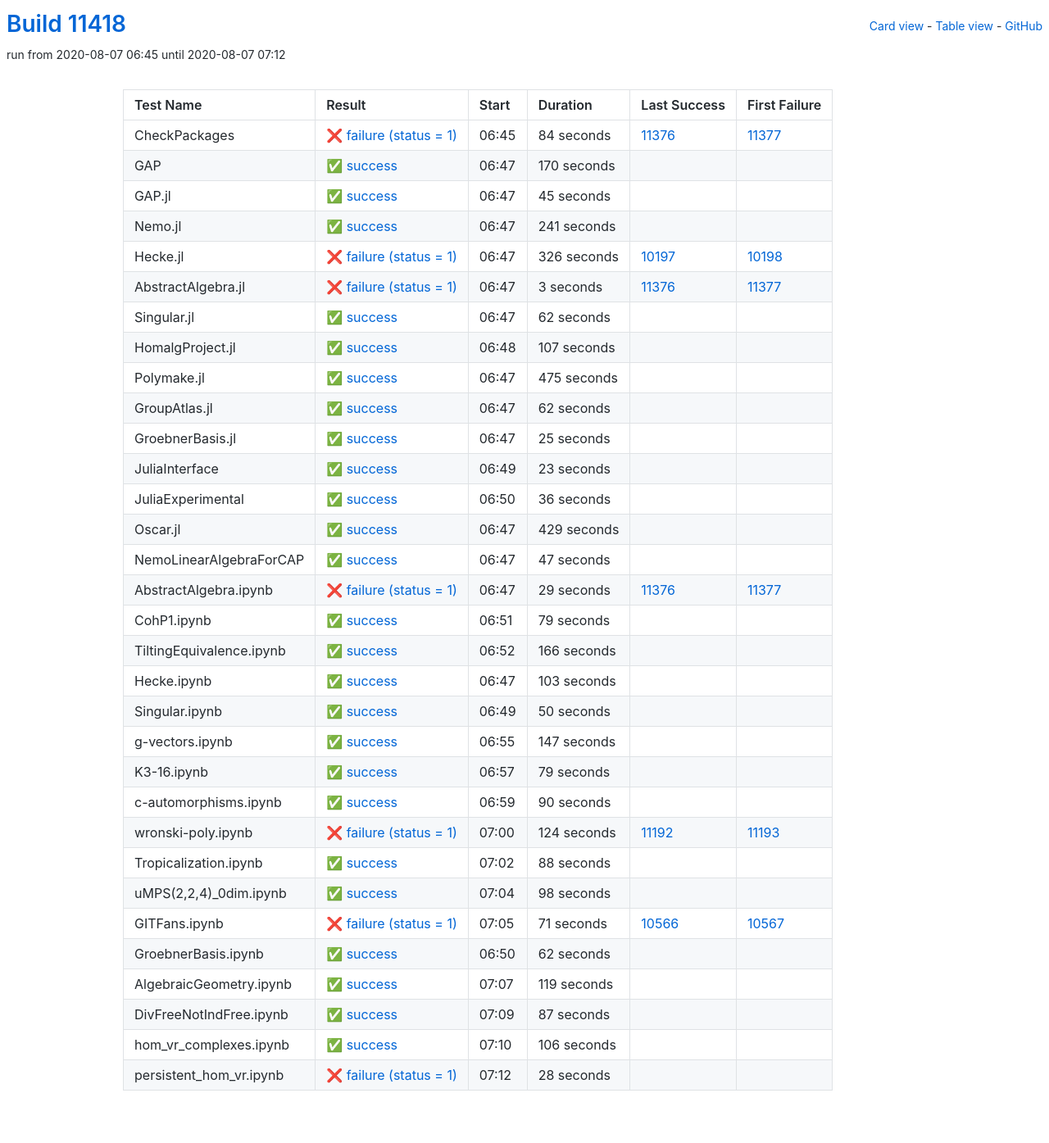
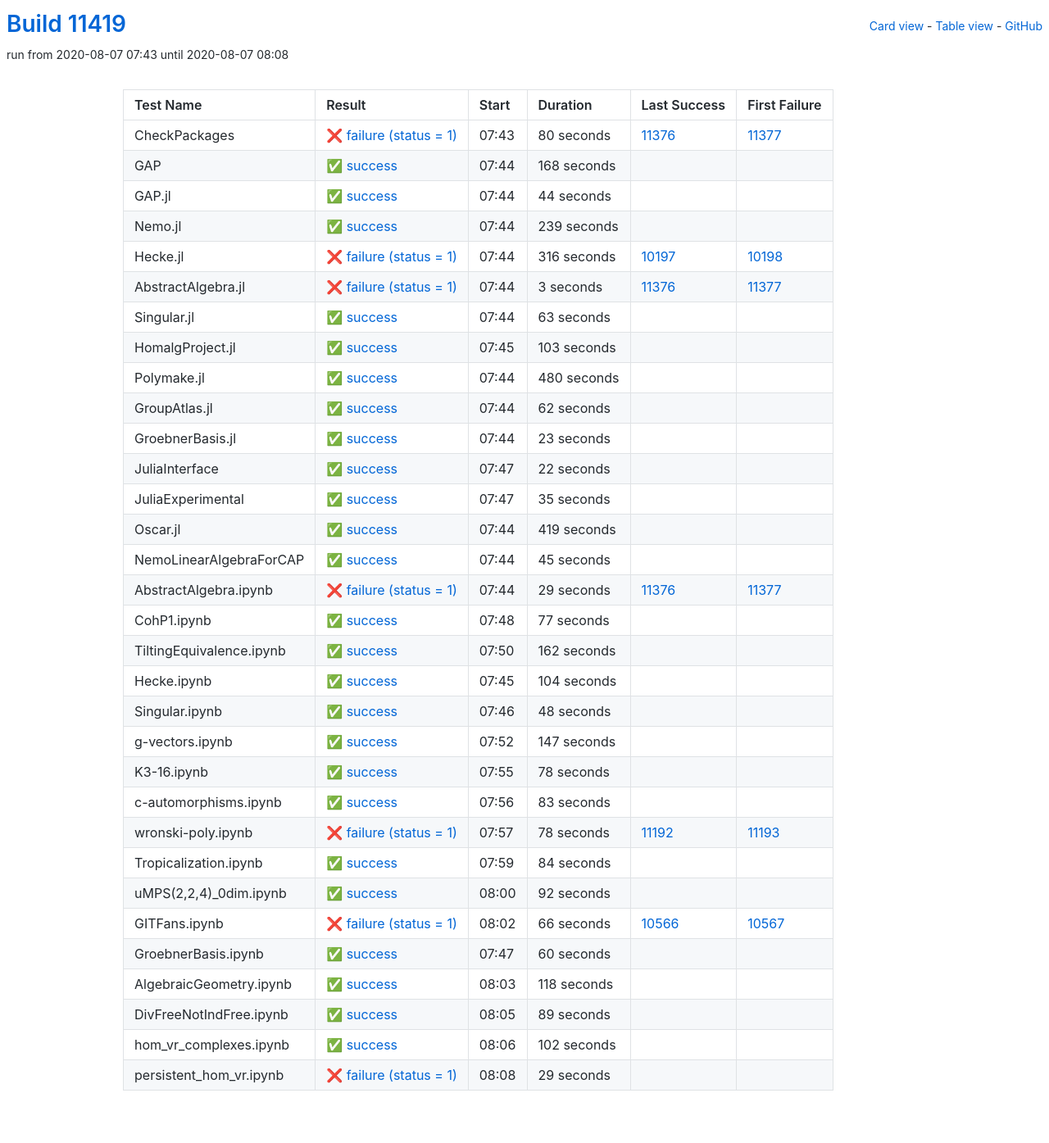
Before and after one commit to oscar-system/oscar-ci-status, a Jekyll site: the page built from table.html, in a window 1280 px wide. Shown: the whole page at 82% size. Built offline with Jekyll 4.4.1, drawn with Linux system fonts in a browser that asks for light colours.

Commit message:
Build #11419

```diff
--- a/_data/ci.yml
+++ b/_data/ci.yml
@@ -1,6 +1,6 @@
 ---
-build: 11418
-build_url: https://oscarci.mathematik.uni-kl.de/job/oscar/11418/
+build: 11419
+build_url: https://oscarci.mathematik.uni-kl.de/job/oscar/11419/
 job: oscar
 organization: oscar-system
 repo: oscar-ci-status
@@ -8,68 +8,68 @@
 tests:
 - name: CheckPackages
   id: checkpackages
-  log: https://oscarci.mathematik.uni-kl.de/job/oscar/11418/artifact/logs/build-11418/CheckPackages.log
-  start: 2020-08-07 06:45
+  log: https://oscarci.mathematik.uni-kl.de/job/oscar/11419/artifact/logs/build-11419/CheckPackages.log
+  start: 2020-08-07 07:43
   success: false
   exitcode: 1
   status: failure
-  duration: 84
+  duration: 80
   last_success: 11376
   last_success_url: https://oscarci.mathematik.uni-kl.de/job/oscar/11376/
   first_failure: 11377
   first_failure_url: https://oscarci.mathematik.uni-kl.de/job/oscar/11377/
 - name: GAP
   id: gap
-  log: https://oscarci.mathematik.uni-kl.de/job/oscar/11418/artifact/logs/build-11418/GAP.log
-  start: 2020-08-07 06:47
+  log: https://oscarci.mathematik.uni-kl.de/job/oscar/11419/artifact/logs/build-11419/GAP.log
+  start: 2020-08-07 07:44
   success: true
   exitcode: 0
   status: success
-  duration: 170
+  duration: 168
   last_success: false
   last_success_url:
   first_failure: false
   first_failure_url:
 - name: GAP.jl
   id: gap-jl
-  log: https://oscarci.mathematik.uni-kl.de/job/oscar/11418/artifact/logs/build-11418/GAP.jl.log
-  start: 2020-08-07 06:47
+  log: https://oscarci.mathematik.uni-kl.de/job/oscar/11419/artifact/logs/build-11419/GAP.jl.log
+  start: 2020-08-07 07:44
   success: true
   exitcode: 0
   status: success
-  duration: 45
+  duration: 44
   last_success: false
   last_success_url:
   first_failure: false
   first_failure_url:
 - name: Nemo.jl
   id: nemo-jl
-  log: https://oscarci.mathematik.uni-kl.de/job/oscar/11418/artifact/logs/build-11418/Nemo.jl.log
-  start: 2020-08-07 06:47
+  log: https://oscarci.mathematik.uni-kl.de/job/oscar/11419/artifact/logs/build-11419/Nemo.jl.log
+  start: 2020-08-07 07:44
   success: true
   exitcode: 0
   status: success
-  duration: 241
+  duration: 239
   last_success: false
   last_success_url:
   first_failure: false
   first_failure_url:
 - name: Hecke.jl
   id: hecke-jl
-  log: https://oscarci.mathematik.uni-kl.de/job/oscar/11418/artifact/logs/build-11418/Hecke.jl.log
-  start: 2020-08-07 06:47
+  log: https://oscarci.mathematik.uni-kl.de/job/oscar/11419/artifact/logs/build-11419/Hecke.jl.log
+  start: 2020-08-07 07:44
   success: false
   exitcode: 1
   status: failure
-  duration: 326
+  duration: 316
   last_success: 10197
   last_success_url: https://oscarci.mathematik.uni-kl.de/job/oscar/10197/
   first_failure: 10198
   first_failure_url: https://oscarci.mathematik.uni-kl.de/job/oscar/10198/
 - name: AbstractAlgebra.jl
   id: abstractalgebra-jl
-  log: https://oscarci.mathematik.uni-kl.de/job/oscar/11418/artifact/logs/build-11418/AbstractAlgebra.jl.log
-  start: 2020-08-07 06:47
+  log: https://oscarci.mathematik.uni-kl.de/job/oscar/11419/artifact/logs/build-11419/AbstractAlgebra.jl.log
+  start: 2020-08-07 07:44
   success: false
   exitcode: 1
   status: failure
@@ -80,44 +80,44 @@
   first_failure_url: https://oscarci.mathematik.uni-kl.de/job/oscar/11377/
 - name: Singular.jl
   id: singular-jl
-  log: https://oscarci.mathematik.uni-kl.de/job/oscar/11418/artifact/logs/build-11418/Singular.jl.log
-  start: 2020-08-07 06:47
+  log: https://oscarci.mathematik.uni-kl.de/job/oscar/11419/artifact/logs/build-11419/Singular.jl.log
+  start: 2020-08-07 07:44
   success: true
   exitcode: 0
   status: success
-  duration: 62
+  duration: 63
   last_success: false
   last_success_url:
   first_failure: false
   first_failure_url:
 - name: HomalgProject.jl
   id: homalgproject-jl
-  log: https://oscarci.mathematik.uni-kl.de/job/oscar/11418/artifact/logs/build-11418/HomalgProject.jl.log
-  start: 2020-08-07 06:48
+  log: https://oscarci.mathematik.uni-kl.de/job/oscar/11419/artifact/logs/build-11419/HomalgProject.jl.log
+  start: 2020-08-07 07:45
   success: true
   exitcode: 0
   status: success
-  duration: 107
+  duration: 103
   last_success: false
   last_success_url:
   first_failure: false
   first_failure_url:
 - name: Polymake.jl
   id: polymake-jl
-  log: https://oscarci.mathematik.uni-kl.de/job/oscar/11418/artifact/logs/build-11418/Polymake.jl.log
-  start: 2020-08-07 06:47
+  log: https://oscarci.mathematik.uni-kl.de/job/oscar/11419/artifact/logs/build-11419/Polymake.jl.log
+  start: 2020-08-07 07:44
   success: true
   exitcode: 0
   status: success
-  duration: 475
+  duration: 480
   last_success: false
   last_success_url:
   first_failure: false
   first_failure_url:
 - name: GroupAtlas.jl
   id: groupatlas-jl
-  log: https://oscarci.mathematik.uni-kl.de/job/oscar/11418/artifact/logs/build-11418/GroupAtlas.jl.log
-  start: 2020-08-07 06:47
+  log: https://oscarci.mathematik.uni-kl.de/job/oscar/11419/artifact/logs/build-11419/GroupAtlas.jl.log
+  start: 2020-08-07 07:44
   success: true
   exitcode: 0
   status: success
@@ -128,20 +128,8 @@
   first_failure_url:
 - name: GroebnerBasis.jl
   id: groebnerbasis-jl
-  log: https://oscarci.mathematik.uni-kl.de/job/oscar/11418/artifact/logs/build-11418/GroebnerBasis.jl.log
-  start: 2020-08-07 06:47
-  success: true
-  exitcode: 0
-  status: success
-  duration: 25
-  last_success: false
-  last_success_url:
-  first_failure: false
-  first_failure_url:
-- name: JuliaInterface
-  id: juliainterface
-  log: https://oscarci.mathematik.uni-kl.de/job/oscar/11418/artifact/logs/build-11418/JuliaInterface.log
-  start: 2020-08-07 06:49
+  log: https://oscarci.mathematik.uni-kl.de/job/oscar/11419/artifact/logs/build-11419/GroebnerBasis.jl.log
+  start: 2020-08-07 07:44
   success: true
   exitcode: 0
   status: success
@@ -150,46 +138,58 @@
   last_success_url:
   first_failure: false
   first_failure_url:
-- name: JuliaExperimental
-  id: juliaexperimental
-  log: https://oscarci.mathematik.uni-kl.de/job/oscar/11418/artifact/logs/build-11418/JuliaExperimental.log
-  start: 2020-08-07 06:50
+- name: JuliaInterface
+  id: juliainterface
+  log: https://oscarci.mathematik.uni-kl.de/job/oscar/11419/artifact/logs/build-11419/JuliaInterface.log
+  start: 2020-08-07 07:47
   success: true
   exitcode: 0
   status: success
-  duration: 36
+  duration: 22
+  last_success: false
+  last_success_url:
+  first_failure: false
+  first_failure_url:
+- name: JuliaExperimental
+  id: juliaexperimental
+  log: https://oscarci.mathematik.uni-kl.de/job/oscar/11419/artifact/logs/build-11419/JuliaExperimental.log
+  start: 2020-08-07 07:47
+  success: true
+  exitcode: 0
+  status: success
+  duration: 35
   last_success: false
   last_success_url:
   first_failure: false
   first_failure_url:
 - name: Oscar.jl
   id: oscar-jl
-  log: https://oscarci.mathematik.uni-kl.de/job/oscar/11418/artifact/logs/build-11418/Oscar.jl.log
-  start: 2020-08-07 06:47
+  log: https://oscarci.mathematik.uni-kl.de/job/oscar/11419/artifact/logs/build-11419/Oscar.jl.log
+  start: 2020-08-07 07:44
   success: true
   exitcode: 0
   status: success
-  duration: 429
+  duration: 419
   last_success: false
   last_success_url:
   first_failure: false
   first_failure_url:
 - name: NemoLinearAlgebraForCAP
   id: nemolinearalgebraforcap
-  log: https://oscarci.mathematik.uni-kl.de/job/oscar/11418/artifact/logs/build-11418/NemoLinearAlgebraForCAP.log
-  start: 2020-08-07 06:47
+  log: https://oscarci.mathematik.uni-kl.de/job/oscar/11419/artifact/logs/build-11419/NemoLinearAlgebraForCAP.log
+  start: 2020-08-07 07:44
   success: true
   exitcode: 0
   status: success
-  duration: 47
+  duration: 45
   last_success: false
   last_success_url:
   first_failure: false
   first_failure_url:
 - name: AbstractAlgebra.ipynb
   id: abstractalgebra-ipynb
-  log: https://oscarci.mathematik.uni-kl.de/job/oscar/11418/artifact/logs/build-11418/AbstractAlgebra.ipynb.log
-  start: 2020-08-07 06:47
+  log: https://oscarci.mathematik.uni-kl.de/job/oscar/11419/artifact/logs/build-11419/AbstractAlgebra.ipynb.log
+  start: 2020-08-07 07:44
   success: false
   exitcode: 1
   status: failure
@@ -200,56 +200,56 @@
   first_failure_url: https://oscarci.mathematik.uni-kl.de/job/oscar/11377/
 - name: CohP1.ipynb
   id: cohp1-ipynb
-  log: https://oscarci.mathematik.uni-kl.de/job/oscar/11418/artifact/logs/build-11418/CohP1.ipynb.log
-  start: 2020-08-07 06:51
+  log: https://oscarci.mathematik.uni-kl.de/job/oscar/11419/artifact/logs/build-11419/CohP1.ipynb.log
+  start: 2020-08-07 07:48
   success: true
   exitcode: 0
   status: success
-  duration: 79
+  duration: 77
   last_success: false
   last_success_url:
   first_failure: false
   first_failure_url:
 - name: TiltingEquivalence.ipynb
   id: tiltingequivalence-ipynb
-  log: https://oscarci.mathematik.uni-kl.de/job/oscar/11418/artifact/logs/build-11418/TiltingEquivalence.ipynb.log
-  start: 2020-08-07 06:52
+  log: https://oscarci.mathematik.uni-kl.de/job/oscar/11419/artifact/logs/build-11419/TiltingEquivalence.ipynb.log
+  start: 2020-08-07 07:50
   success: true
   exitcode: 0
   status: success
-  duration: 166
+  duration: 162
   last_success: false
   last_success_url:
   first_failure: false
   first_failure_url:
 - name: Hecke.ipynb
   id: hecke-ipynb
-  log: https://oscarci.mathematik.uni-kl.de/job/oscar/11418/artifact/logs/build-11418/Hecke.ipynb.log
-  start: 2020-08-07 06:47
+  log: https://oscarci.mathematik.uni-kl.de/job/oscar/11419/artifact/logs/build-11419/Hecke.ipynb.log
+  start: 2020-08-07 07:45
   success: true
   exitcode: 0
   status: success
-  duration: 103
+  duration: 104
   last_success: false
   last_success_url:
   first_failure: false
   first_failure_url:
 - name: Singular.ipynb
   id: singular-ipynb
-  log: https://oscarci.mathematik.uni-kl.de/job/oscar/11418/artifact/logs/build-11418/Singular.ipynb.log
-  start: 2020-08-07 06:49
+  log: https://oscarci.mathematik.uni-kl.de/job/oscar/11419/artifact/logs/build-11419/Singular.ipynb.log
+  start: 2020-08-07 07:46
   success: true
   exitcode: 0
   status: success
-  duration: 50
+  duration: 48
   last_success: false
   last_success_url:
   first_failure: false
   first_failure_url:
 - name: g-vectors.ipynb
   id: g-vectors-ipynb
-  log: https://oscarci.mathematik.uni-kl.de/job/oscar/11418/artifact/logs/build-11418/g-vectors.ipynb.log
-  start: 2020-08-07 06:55
+  log: https://oscarci.mathematik.uni-kl.de/job/oscar/11419/artifact/logs/build-11419/g-vectors.ipynb.log
+  start: 2020-08-07 07:52
   success: true
   exitcode: 0
   status: success
@@ -260,132 +260,132 @@
   first_failure_url:
 - name: K3-16.ipynb
   id: k3-16-ipynb
-  log: https://oscarci.mathematik.uni-kl.de/job/oscar/11418/artifact/logs/build-11418/K3-16.ipynb.log
-  start: 2020-08-07 06:57
+  log: https://oscarci.mathematik.uni-kl.de/job/oscar/11419/artifact/logs/build-11419/K3-16.ipynb.log
+  start: 2020-08-07 07:55
   success: true
   exitcode: 0
   status: success
-  duration: 79
+  duration: 78
   last_success: false
   last_success_url:
   first_failure: false
   first_failure_url:
 - name: c-automorphisms.ipynb
   id: c-automorphisms-ipynb
-  log: https://oscarci.mathematik.uni-kl.de/job/oscar/11418/artifact/logs/build-11418/c-automorphisms.ipynb.log
-  start: 2020-08-07 06:59
+  log: https://oscarci.mathematik.uni-kl.de/job/oscar/11419/artifact/logs/build-11419/c-automorphisms.ipynb.log
+  start: 2020-08-07 07:56
   success: true
   exitcode: 0
   status: success
-  duration: 90
+  duration: 83
   last_success: false
   last_success_url:
   first_failure: false
   first_failure_url:
 - name: wronski-poly.ipynb
   id: wronski-poly-ipynb
-  log: https://oscarci.mathematik.uni-kl.de/job/oscar/11418/artifact/logs/build-11418/wronski-poly.ipynb.log
-  start: 2020-08-07 07:00
+  log: https://oscarci.mathematik.uni-kl.de/job/oscar/11419/artifact/logs/build-11419/wronski-poly.ipynb.log
+  start: 2020-08-07 07:57
   success: false
   exitcode: 1
   status: failure
-  duration: 124
+  duration: 78
   last_success: 11192
   last_success_url: https://oscarci.mathematik.uni-kl.de/job/oscar/11192/
   first_failure: 11193
   first_failure_url: https://oscarci.mathematik.uni-kl.de/job/oscar/11193/
 - name: Tropicalization.ipynb
   id: tropicalization-ipynb
-  log: https://oscarci.mathematik.uni-kl.de/job/oscar/11418/artifact/logs/build-11418/Tropicalization.ipynb.log
-  start: 2020-08-07 07:02
+  log: https://oscarci.mathematik.uni-kl.de/job/oscar/11419/artifact/logs/build-11419/Tropicalization.ipynb.log
+  start: 2020-08-07 07:59
   success: true
   exitcode: 0
   status: success
-  duration: 88
+  duration: 84
   last_success: false
   last_success_url:
   first_failure: false
   first_failure_url:
 - name: uMPS(2,2,4)_0dim.ipynb
   id: umps-2-2-4-0dim-ipynb
-  log: https://oscarci.mathematik.uni-kl.de/job/oscar/11418/artifact/logs/build-11418/uMPS-2-2-4-_0dim.ipynb.log
-  start: 2020-08-07 07:04
+  log: https://oscarci.mathematik.uni-kl.de/job/oscar/11419/artifact/logs/build-11419/uMPS-2-2-4-_0dim.ipynb.log
+  start: 2020-08-07 08:00
   success: true
   exitcode: 0
   status: success
-  duration: 98
+  duration: 92
   last_success: false
   last_success_url:
   first_failure: false
   first_failure_url:
 - name: GITFans.ipynb
   id: gitfans-ipynb
-  log: https://oscarci.mathematik.uni-kl.de/job/oscar/11418/artifact/logs/build-11418/GITFans.ipynb.log
-  start: 2020-08-07 07:05
+  log: https://oscarci.mathematik.uni-kl.de/job/oscar/11419/artifact/logs/build-11419/GITFans.ipynb.log
+  start: 2020-08-07 08:02
   success: false
   exitcode: 1
   status: failure
-  duration: 71
+  duration: 66
   last_success: 10566
   last_success_url: https://oscarci.mathematik.uni-kl.de/job/oscar/10566/
   first_failure: 10567
   first_failure_url: https://oscarci.mathematik.uni-kl.de/job/oscar/10567/
 - name: GroebnerBasis.ipynb
   id: groebnerbasis-ipynb
-  log: https://oscarci.mathematik.uni-kl.de/job/oscar/11418/artifact/logs/build-11418/GroebnerBasis.ipynb.log
-  start: 2020-08-07 06:50
+  log: https://oscarci.mathematik.uni-kl.de/job/oscar/11419/artifact/logs/build-11419/GroebnerBasis.ipynb.log
+  start: 2020-08-07 07:47
   success: true
   exitcode: 0
   status: success
-  duration: 62
+  duration: 60
   last_success: false
   last_success_url:
   first_failure: false
   first_failure_url:
 - name: AlgebraicGeometry.ipynb
   id: algebraicgeometry-ipynb
-  log: https://oscarci.mathematik.uni-kl.de/job/oscar/11418/artifact/logs/build-11418/AlgebraicGeometry.ipynb.log
-  start: 2020-08-07 07:07
+  log: https://oscarci.mathematik.uni-kl.de/job/oscar/11419/artifact/logs/build-11419/AlgebraicGeometry.ipynb.log
+  start: 2020-08-07 08:03
   success: true
   exitcode: 0
   status: success
-  duration: 119
+  duration: 118
   last_success: false
   last_success_url:
   first_failure: false
   first_failure_url:
 - name: DivFreeNotIndFree.ipynb
   id: divfreenotindfree-ipynb
-  log: https://oscarci.mathematik.uni-kl.de/job/oscar/11418/artifact/logs/build-11418/DivFreeNotIndFree.ipynb.log
-  start: 2020-08-07 07:09
+  log: https://oscarci.mathematik.uni-kl.de/job/oscar/11419/artifact/logs/build-11419/DivFreeNotIndFree.ipynb.log
+  start: 2020-08-07 08:05
   success: true
   exitcode: 0
   status: success
-  duration: 87
+  duration: 89
   last_success: false
   last_success_url:
   first_failure: false
   first_failure_url:
 - name: hom_vr_complexes.ipynb
   id: hom-vr-complexes-ipynb
-  log: https://oscarci.mathematik.uni-kl.de/job/oscar/11418/artifact/logs/build-11418/hom_vr_complexes.ipynb.log
-  start: 2020-08-07 07:10
+  log: https://oscarci.mathematik.uni-kl.de/job/oscar/11419/artifact/logs/build-11419/hom_vr_complexes.ipynb.log
+  start: 2020-08-07 08:06
   success: true
   exitcode: 0
   status: success
-  duration: 106
+  duration: 102
   last_success: false
   last_success_url:
   first_failure: false
   first_failure_url:
 - name: persistent_hom_vr.ipynb
   id: persistent-hom-vr-ipynb
-  log: https://oscarci.mathematik.uni-kl.de/job/oscar/11418/artifact/logs/build-11418/persistent_hom_vr.ipynb.log
-  start: 2020-08-07 07:12
+  log: https://oscarci.mathematik.uni-kl.de/job/oscar/11419/artifact/logs/build-11419/persistent_hom_vr.ipynb.log
+  start: 2020-08-07 08:08
   success: false
   exitcode: 1
   status: failure
-  duration: 28
+  duration: 29
   last_success: false
   last_success_url:
   first_failure: false
```
Also changed, not shown: README.md.
